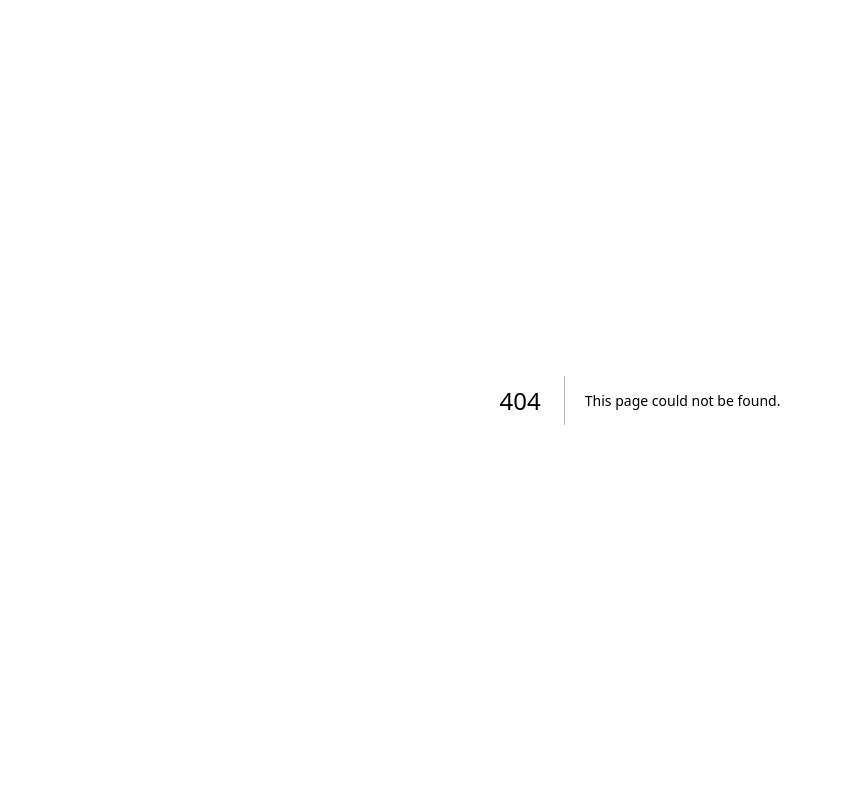
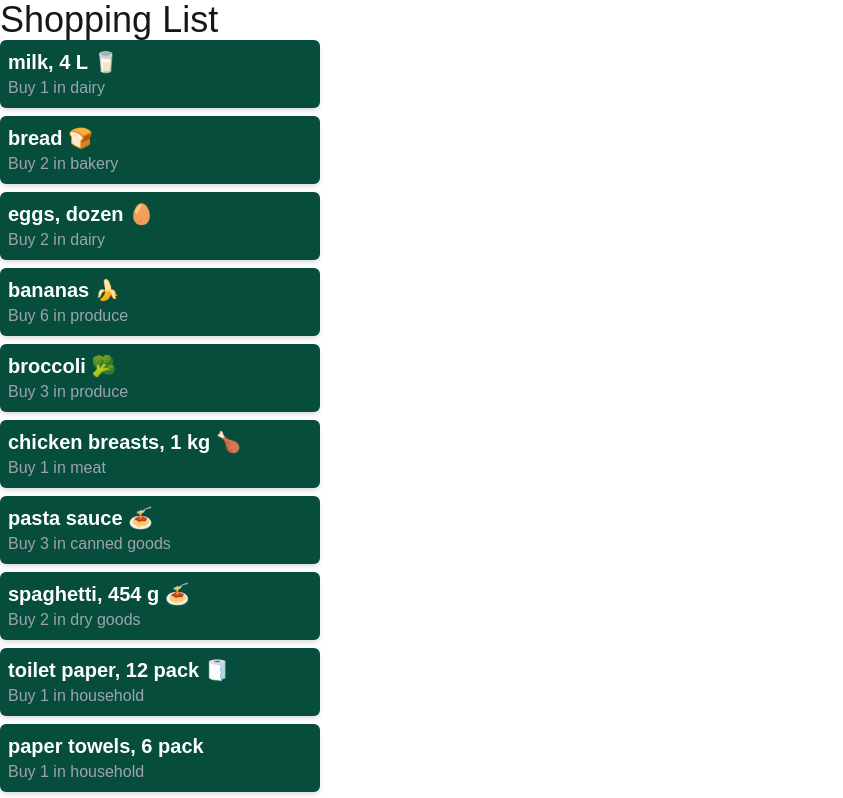
Before and after one commit to Michael-lalonde/cprg306-assignments, a Next.js app: page /week-3 in a window 1280 px wide. Before the commit this address had no page. Shown: the top 798 px of the page, without its empty margins (0-843 px from the left). Built offline with nearby package versions, Linux system fonts and the light colour scheme.

Commit message:
Week 3 Assignment

```diff
--- a/app/page.js
+++ b/app/page.js
@@ -7,6 +7,7 @@ export default function Home() {
     <div>
       <h1>CPRG306: Web Development 2 - Assignments</h1>
         <Link href="/week-2">Week 2 Assignment</Link>
+        <Link href="/week-3">Week 3 Assignment</Link>
     </div>
   );
 }
--- /dev/null
+++ b/app/week-3/item-list.js
@@ -0,0 +1,94 @@
+
+import Item from './item';
+
+
+const ItemList = () => {
+  const item1 = {
+    name: "milk, 4 L 🥛",
+    quantity: 1,
+    category: "dairy",
+  };
+
+  const item2 = {
+    name: "bread 🍞",
+    quantity: 2,
+    category: "bakery",
+  };
+
+  const item3 = {
+    name: "eggs, dozen 🥚",
+    quantity: 2,
+    category: "dairy",
+  };
+
+  const item4 = {
+    name: "bananas 🍌",
+    quantity: 6,
+    category: "produce",
+  };
+
+  const item5 = {
+    name: "broccoli 🥦",
+    quantity: 3,
+    category: "produce",
+  };
+
+  const item6 = {
+    name: "chicken breasts, 1 kg 🍗",
+    quantity: 1,
+    category: "meat",
+  };
+
+  const item7 = {
+    name: "pasta sauce 🍝",
+    quantity: 3,
+    category: "canned goods",
+  };
+
+  const item8 = {
+    name: "spaghetti, 454 g 🍝",
+    quantity: 2,
+    category: "dry goods",
+  };
+
+  const item9 = {
+    name: "toilet paper, 12 pack 🧻",
+    quantity: 1,
+    category: "household",
+  };
+
+  const item10 = {
+    name: "paper towels, 6 pack",
+    quantity: 1,
+    category: "household",
+  };
+
+  const item11 = {
+    name: "dish soap 🍽️",
+    quantity: 1,
+    category: "household",
+  };
+
+  const item12 = {
+    name: "hand soap 🧼",
+    quantity: 4,
+    category: "household",
+  };
+
+  const items = [item1, item2, item3, item4, item5, item6, item7, item8, item9, item10, item11, item12];
+
+  return (
+    <div>
+      {items.map((item, index) => (
+        <Item
+          key={index}
+          name={item.name}
+          quantity={item.quantity}
+          category={item.category}
+        />
+      ))}
+    </div>
+  );
+};
+
+export default ItemList;
--- /dev/null
+++ b/app/week-3/item.js
@@ -0,0 +1,11 @@
+export default function Item({ name, quantity, category })
+{
+    return (
+        <main className="w-1/4 p-2 mb-2 bg-emerald-900 rounded-md shadow-md">
+
+            <h1 className="text-xl font-bold text-white">{name}</h1>
+            <h2 className="text-gray-400">Buy {quantity} in {category} </h2>
+
+        </main>
+    );
+  };
--- /dev/null
+++ b/app/week-3/page.js
@@ -0,0 +1,10 @@
+import ItemList from "./item-list"
+
+export default function Page() {
+    return (
+        <main className="">
+            <h1 className="text-4xl">Shopping List</h1>
+            <ItemList></ItemList>
+        </main>
+    )
+}
```
